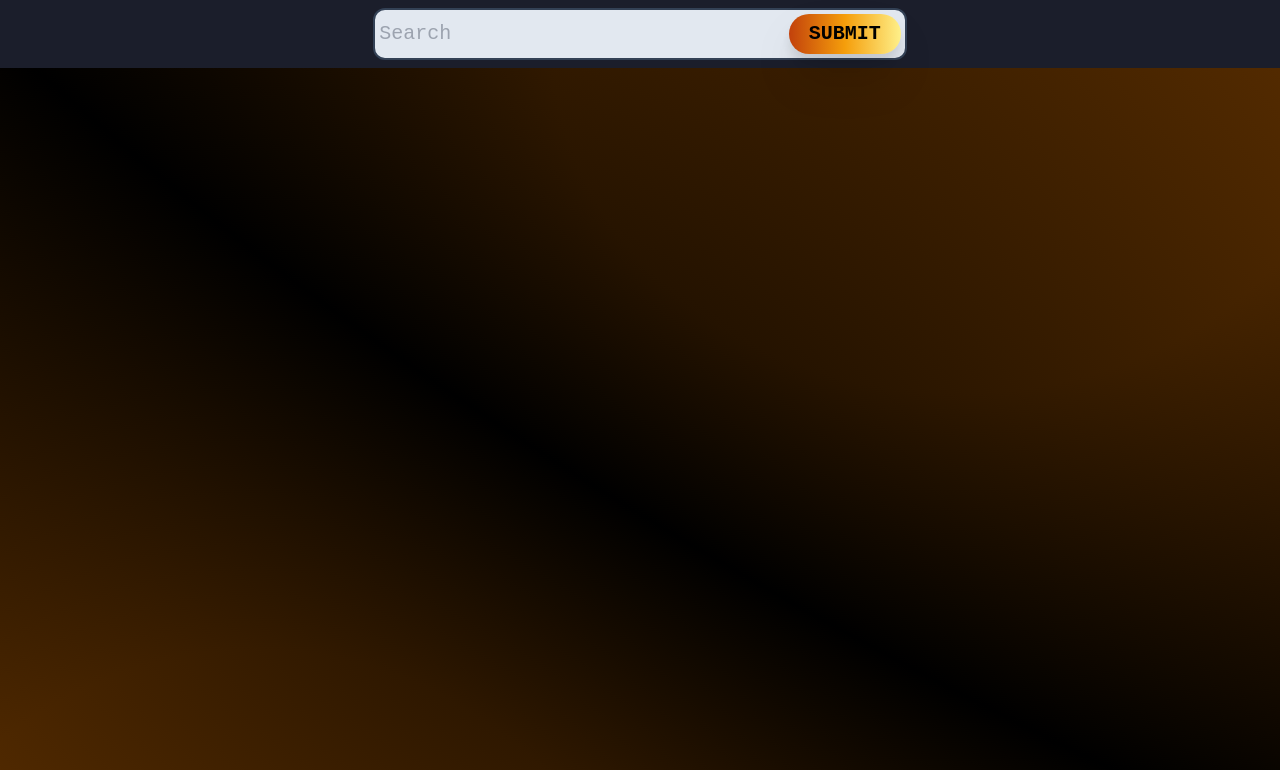
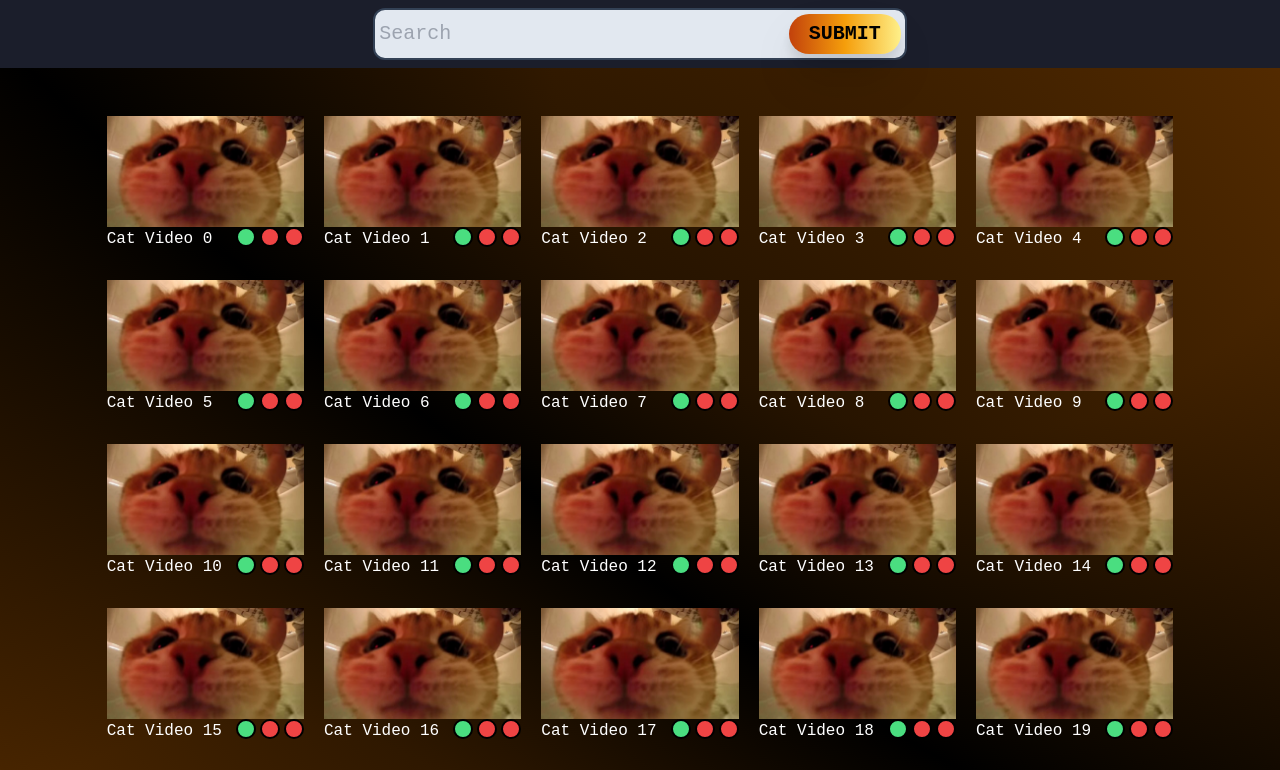
Before and after one commit to Mikku96/VideoShare-FrontEnd, a React (Vite) app: page / in a window 1280 px wide. Shown: the top 770 px of the page. Built offline with nearby package versions, Linux system fonts and the light colour scheme.

Commit message:
Add thumbnail grid with related components (DataState, StatusCircle, Thumbnail, Grid), and initial VideoModal

```diff
--- a/src/Header/MainHeader.jsx
+++ b/src/Header/MainHeader.jsx
@@ -1,23 +1,13 @@
-import { useEffect, useState } from "react";
+import { useState } from "react";
 import SearchBar from "./SearchBar.jsx";
-import VideoModal from "../Modal/VideoModal.jsx";
-
 
 export default function MainHeader() {
 
-  const[showVideo, setShowVideo] = useState(false);
-
   return (
       <>
-          <div className="bg-[#1b1e2b] flex justify-center text-black ">
-            <SearchBar />
-          </div>
-
-          <div className="min-h-screen">
-
-
-
-          </div>
+        <div className="bg-[#1b1e2b] flex justify-center text-black ">
+          <SearchBar />
+        </div>
     </>
   );
 }
--- /dev/null
+++ b/src/MainPage.jsx
@@ -0,0 +1,35 @@
+import { useState, useEffect } from "react";
+
+import VideoModal from "./Modal/VideoModal.jsx";
+import MainHeader from "./Header/MainHeader.jsx";
+import Grid from "./VideoGrid/Grid.jsx";
+
+export default function MainPage() {
+
+  const[showVideo, setShowVideo] = useState(false);
+
+  const[chosenVideo, setChosenVideo] = useState("");
+
+  useEffect(() => {
+    if (chosenVideo !== "") {
+      setShowVideo(true);
+    }
+}, [chosenVideo]);
+
+  return (
+    <>
+        <MainHeader />
+        <div className="min-h-screen">
+          <Grid
+          setChosenVideo = {setChosenVideo}
+          />
+        </div>
+        <VideoModal
+        chosenVideo = {chosenVideo}
+        showVideo = {showVideo}
+        setShowVideo = {setShowVideo}
+        setChosenVideo = {setChosenVideo}
+        />
+    </>
+  );
+}
--- a/src/Modal/VideoModal.jsx
+++ b/src/Modal/VideoModal.jsx
@@ -2,18 +2,24 @@ import Modal from "react-modal";
 import { useState } from "react";
 import Button from "../Button.jsx";
 
-export default function VideoModal({ showVideo, setShowVideo }) {
+export default function VideoModal({ chosenVideo, showVideo, setShowVideo, setChosenVideo }) {
 
     Modal.setAppElement("#root");
+
+    function closeModal() {
+        setShowVideo(false);
+        setChosenVideo("");
+    }
 
     return (
         <Modal isOpen={showVideo} id="videoModal" className=""
 >            <Button
                 buttonName={"Close"}
-                runFunction={() => setShowVideo(false)}
+                runFunction={() => closeModal()}
                 type={"button"}
                 tailWindClass="text-white"
             />
+            <p>{chosenVideo}</p>
         </Modal>
     );
 }
--- /dev/null
+++ b/src/VideoGrid/DataState.jsx
@@ -0,0 +1,15 @@
+import StatusCircle from "./StatusCircle.jsx";
+
+export default function DataState ( {state}) {
+
+    return (
+    <div className="flex flex-row gap-x-1 align-middle">
+        <StatusCircle
+        singleState = {state[0]}/>
+        <StatusCircle
+        singleState = {state[1]}/>
+        <StatusCircle
+        singleState = {state[2]}/>
+    </div>
+    );
+}
--- /dev/null
+++ b/src/VideoGrid/Grid.jsx
@@ -0,0 +1,61 @@
+// Consist of:
+// Grid of Thumbnails obtained from the BackEnd (useEffect)
+
+// Size depends on user choise of how many videos are to be shown
+// ... Should CONSIDER how this functions with different resolutions (size of grid)
+
+// Flex would be better than the typical grid!
+
+// FOR NOW! Without Back End, we use sample images for thumbnails
+
+// Later on, the images should be "downloaded" from the Back End...
+// No idea yet, how that then works (blob!)
+
+import {useState, useEffect} from "react";
+
+import Thumbnail from "./Thumbnail.jsx";
+
+import sampleImage from "../../public/sample.jpg";
+
+export default function Grid ( {setChosenVideo} ) {
+
+    // Array of objects
+    const [filteredVideoInfos, setVideoInfos] = useState([]);
+
+    const [howManyShown, setHowManyShown] = useState(25);
+
+    useEffect(() => {
+        let videoData = [];
+        for (let i = 0; i < 25; i++) {
+            videoData.push({
+                id: i,
+                thumbnail:sampleImage,
+                name: "Cat Video "+i,
+                stats: {views: 100+i, likes: 10+i},
+                state: [true, false, false],
+                url: "url that gets the video data such as tags and the VIDEO itself"
+            })
+        }
+        setVideoInfos(videoData);
+    }, []);
+
+    // Run this, when user changes ordering settings etc.
+    /*useEffect(() => {
+        const filteredVideos = ""; etc.
+    }, [orderChange]);*/
+
+    return (
+        <>
+        <ul className="flex flex-row flex-wrap gap-y-5 gap-x-5 m-12 justify-center min-h-screen">
+            {filteredVideoInfos
+              .filter((_, index) => howManyShown > index)
+              .map((videoInfo) => (
+                <Thumbnail
+                  videoInfo={videoInfo}
+                  setChosenVideo={setChosenVideo}
+                />
+            ))}
+        </ul>
+        </>
+    );
+}
--- /dev/null
+++ b/src/VideoGrid/StatusCircle.jsx
@@ -0,0 +1,14 @@
+export default function StatusCircle ( {singleState} ) {
+
+    return (
+        <>
+            {singleState ?
+                <div className="border-black border-2 rounded-full h-5 w-5 bg-green-400">
+                </div>
+            :
+                <div className="border-black border-2 rounded-full h-5 w-5 bg-red-500">
+                </div>
+            }
+        </>
+    );
+}
--- /dev/null
+++ b/src/VideoGrid/Thumbnail.jsx
@@ -0,0 +1,30 @@
+// Consist of:
+// Image
+// Video Length (inside Image)
+// Title
+// Progress (three spheres)
+//Views and likes
+
+// May need to divide into separate components...
+
+import DataState from "./DataState.jsx";
+
+export default function Thumbnail ({videoInfo, setChosenVideo}) {
+
+    function clickHandler(event) {
+        setChosenVideo(videoInfo.url);
+    }
+
+    return (
+        <li className="flex flex-col w-2/12" key={videoInfo.id}>
+            <img className="hover:cursor-pointer" src={videoInfo.thumbnail}
+            onClick={(event) => clickHandler(event)} />
+            <div className="flex flex-row flex-wrap justify-between">
+                <p className="text-white">{videoInfo.name}</p>
+                <DataState
+                state = {videoInfo.state}
+                />
+            </div>
+        </li>
+        );
+}
--- a/src/main.jsx
+++ b/src/main.jsx
@@ -3,7 +3,7 @@ import ReactDOM from "react-dom/client";
 import { createBrowserRouter, RouterProvider } from "react-router-dom";
 
 // Component imports
-import MainHeader from "./Header/MainHeader.jsx";
+import MainPage from "./MainPage.jsx";
 
 // Styling import
 import "./index.css";
@@ -11,7 +11,7 @@ import "./index.css";
 const router = createBrowserRouter([
   {
     path: "/",
-    element: <MainHeader />,
+    element: <MainPage />,
     children: [
     ],
   },
```
Also changed, not shown: public/sample.jpg (added).
